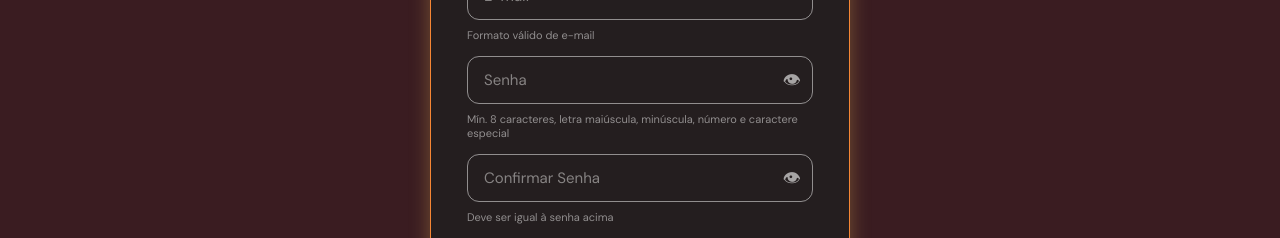
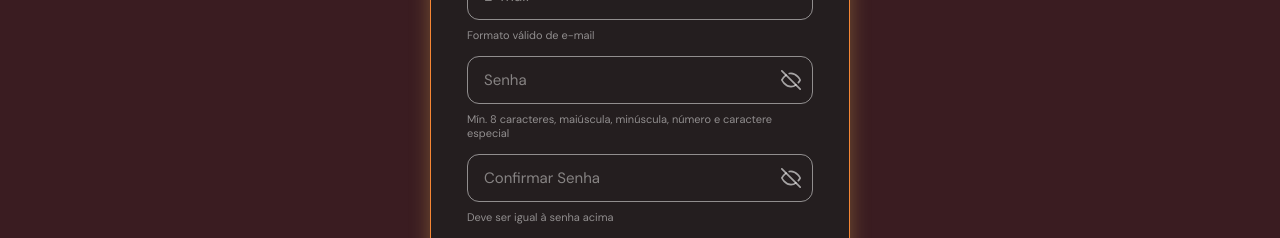
Before and after one commit to Natanas19/gastrotech-reserva-de-mesas, a React (Vite) app: page /cadastro in a window 1280 px wide. Shown: the part 469-707 px from the top of the page. Built offline with nearby package versions, Linux system fonts and the light colour scheme.

Commit message:
feat: ícone de olho SVG no login e cadastro

```diff
--- a/src/pages/CadastroPage.jsx
+++ b/src/pages/CadastroPage.jsx
@@ -13,7 +13,7 @@
 function validarCPF(cpf) {
   cpf = cpf.replace(/\D/g, '')
   if (cpf.length !== 11) return false
-  if (/^(\d)\1+$/.test(cpf)) return false // sequências como 00000000000
+  if (/^(\d)\1+$/.test(cpf)) return false
 
   let soma = 0
   for (let i = 0; i < 9; i++) soma += parseInt(cpf[i]) * (10 - i)
@@ -52,6 +52,24 @@
   return v.replace(/\D/g, '').slice(0, 15)
 }
 
+// ---- Ícones SVG de olho ----
+function IconeOlho({ aberto }) {
+  return aberto ? (
+    // Olho aberto
+    <svg width="20" height="20" viewBox="0 0 24 24" fill="none" stroke="currentColor" strokeWidth="2" strokeLinecap="round" strokeLinejoin="round">
+      <path d="M1 12s4-8 11-8 11 8 11 8-4 8-11 8-11-8-11-8z"/>
+      <circle cx="12" cy="12" r="3"/>
+    </svg>
+  ) : (
+    // Olho com risco
+    <svg width="20" height="20" viewBox="0 0 24 24" fill="none" stroke="currentColor" strokeWidth="2" strokeLinecap="round" strokeLinejoin="round">
+      <path d="M17.94 17.94A10.07 10.07 0 0 1 12 20c-7 0-11-8-11-8a18.45 18.45 0 0 1 5.06-5.94"/>
+      <path d="M9.9 4.24A9.12 9.12 0 0 1 12 4c7 0 11 8 11 8a18.5 18.5 0 0 1-2.16 3.19"/>
+      <line x1="1" y1="1" x2="23" y2="23"/>
+    </svg>
+  )
+}
+
 // ---- Componente de input com olho ----
 function InputSenha({ placeholder, value, onChange, hint }) {
   const [mostrar, setMostrar] = useState(false)
@@ -78,12 +96,13 @@
             border: 'none',
             cursor: 'pointer',
             color: 'rgba(254,254,253,0.6)',
-            fontSize: 18,
             padding: 0,
             lineHeight: 1,
+            display: 'flex',
+            alignItems: 'center',
           }}
         >
-          {mostrar ? '🙈' : '👁'}
+          <IconeOlho aberto={mostrar} />
         </button>
       </div>
       {hint && <span className="input-hint">{hint}</span>}
@@ -166,7 +185,6 @@
         <div className="card" style={{ maxWidth: 420 }}>
           <div style={{ display: 'flex', flexDirection: 'column', gap: 14 }}>
 
-            {/* Nome */}
             <div className="input-group">
               <input
                 className="input-field"
@@ -178,7 +196,6 @@
               <span className="input-hint">Máximo 50 caracteres ({form.nome.length}/50)</span>
             </div>
 
-            {/* CPF */}
             <div className="input-group">
               <input
                 className="input-field"
@@ -190,7 +207,6 @@
               <span className="input-hint">Somente números, 11 dígitos</span>
             </div>
 
-            {/* Telefone */}
             <div className="input-group">
               <input
                 className="input-field"
@@ -202,7 +218,6 @@
               <span className="input-hint">Somente números, com DDD</span>
             </div>
 
-            {/* Email */}
             <div className="input-group">
               <input
                 className="input-field"
@@ -214,15 +229,13 @@
               <span className="input-hint">Formato válido de e-mail</span>
             </div>
 
-            {/* Senha */}
             <InputSenha
               placeholder="Senha"
               value={form.senha}
               onChange={e => handleChange('senha', e.target.value)}
-              hint="Mín. 8 caracteres, letra maiúscula, minúscula, número e caractere especial"
+              hint="Mín. 8 caracteres, maiúscula, minúscula, número e caractere especial"
             />
 
-            {/* Confirmar Senha */}
             <InputSenha
               placeholder="Confirmar Senha"
               value={form.confirmarSenha}
--- a/src/pages/LoginPage.jsx
+++ b/src/pages/LoginPage.jsx
@@ -4,6 +4,21 @@
 import Header from '../components/Header'
 import Footer from '../components/Footer'
 import { AlertToast } from '../components/Modals'
+
+function IconeOlho({ aberto }) {
+  return aberto ? (
+    <svg width="20" height="20" viewBox="0 0 24 24" fill="none" stroke="currentColor" strokeWidth="2" strokeLinecap="round" strokeLinejoin="round">
+      <path d="M1 12s4-8 11-8 11 8 11 8-4 8-11 8-11-8-11-8z"/>
+      <circle cx="12" cy="12" r="3"/>
+    </svg>
+  ) : (
+    <svg width="20" height="20" viewBox="0 0 24 24" fill="none" stroke="currentColor" strokeWidth="2" strokeLinecap="round" strokeLinejoin="round">
+      <path d="M17.94 17.94A10.07 10.07 0 0 1 12 20c-7 0-11-8-11-8a18.45 18.45 0 0 1 5.06-5.94"/>
+      <path d="M9.9 4.24A9.12 9.12 0 0 1 12 4c7 0 11 8 11 8a18.5 18.5 0 0 1-2.16 3.19"/>
+      <line x1="1" y1="1" x2="23" y2="23"/>
+    </svg>
+  )
+}
 
 export default function LoginPage() {
   const navigate = useNavigate()
@@ -56,7 +71,7 @@
               />
             </div>
 
-            {/* Senha com olho */}
+            {/* Senha com olho SVG */}
             <div className="input-group">
               <div style={{ position: 'relative', width: '100%' }}>
                 <input
@@ -80,12 +95,13 @@
                     border: 'none',
                     cursor: 'pointer',
                     color: 'rgba(254,254,253,0.6)',
-                    fontSize: 18,
                     padding: 0,
                     lineHeight: 1,
+                    display: 'flex',
+                    alignItems: 'center',
                   }}
                 >
-                  {mostrarSenha ? '🙈' : '👁'}
+                  <IconeOlho aberto={mostrarSenha} />
                 </button>
               </div>
             </div>
```
